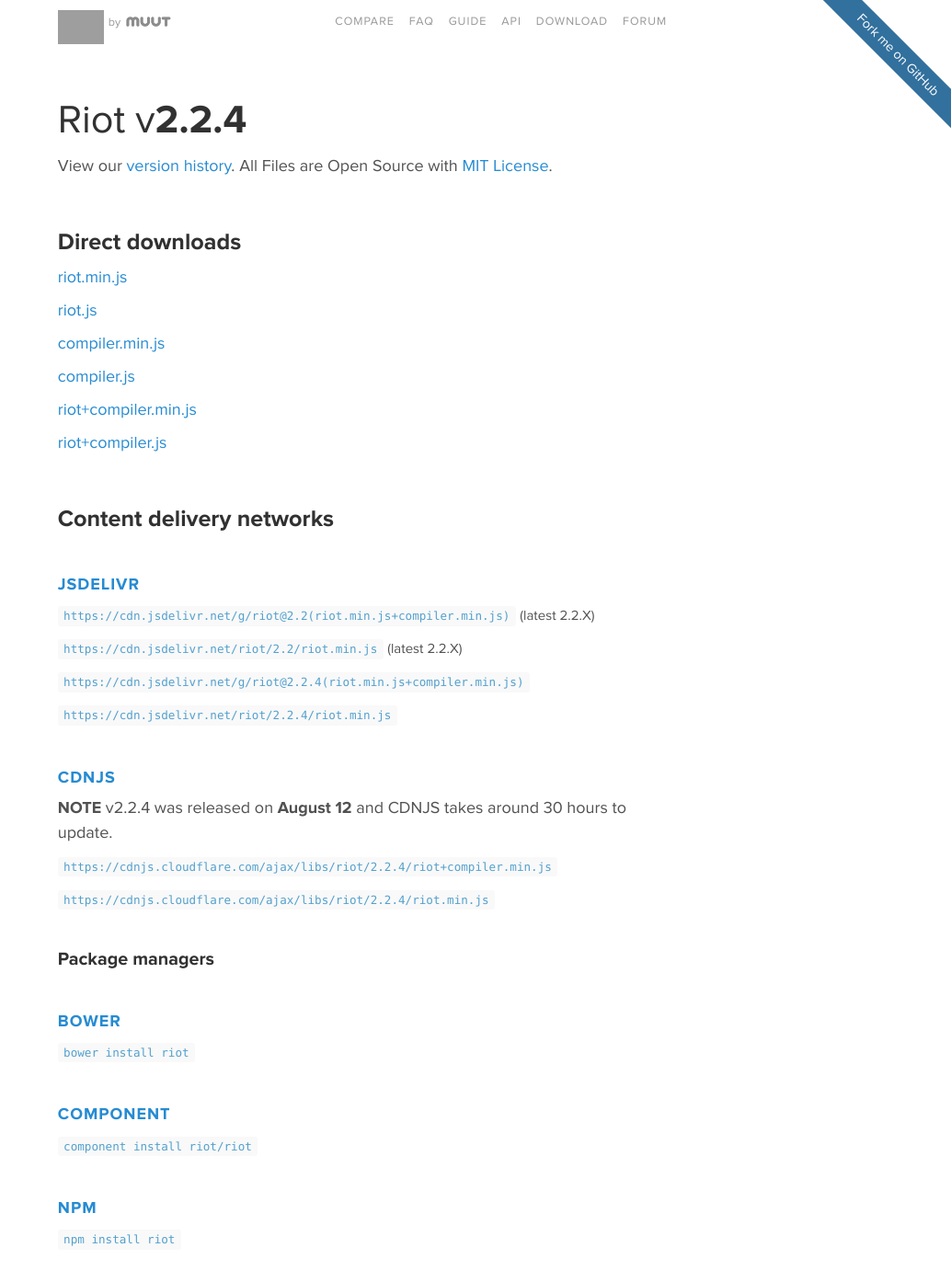
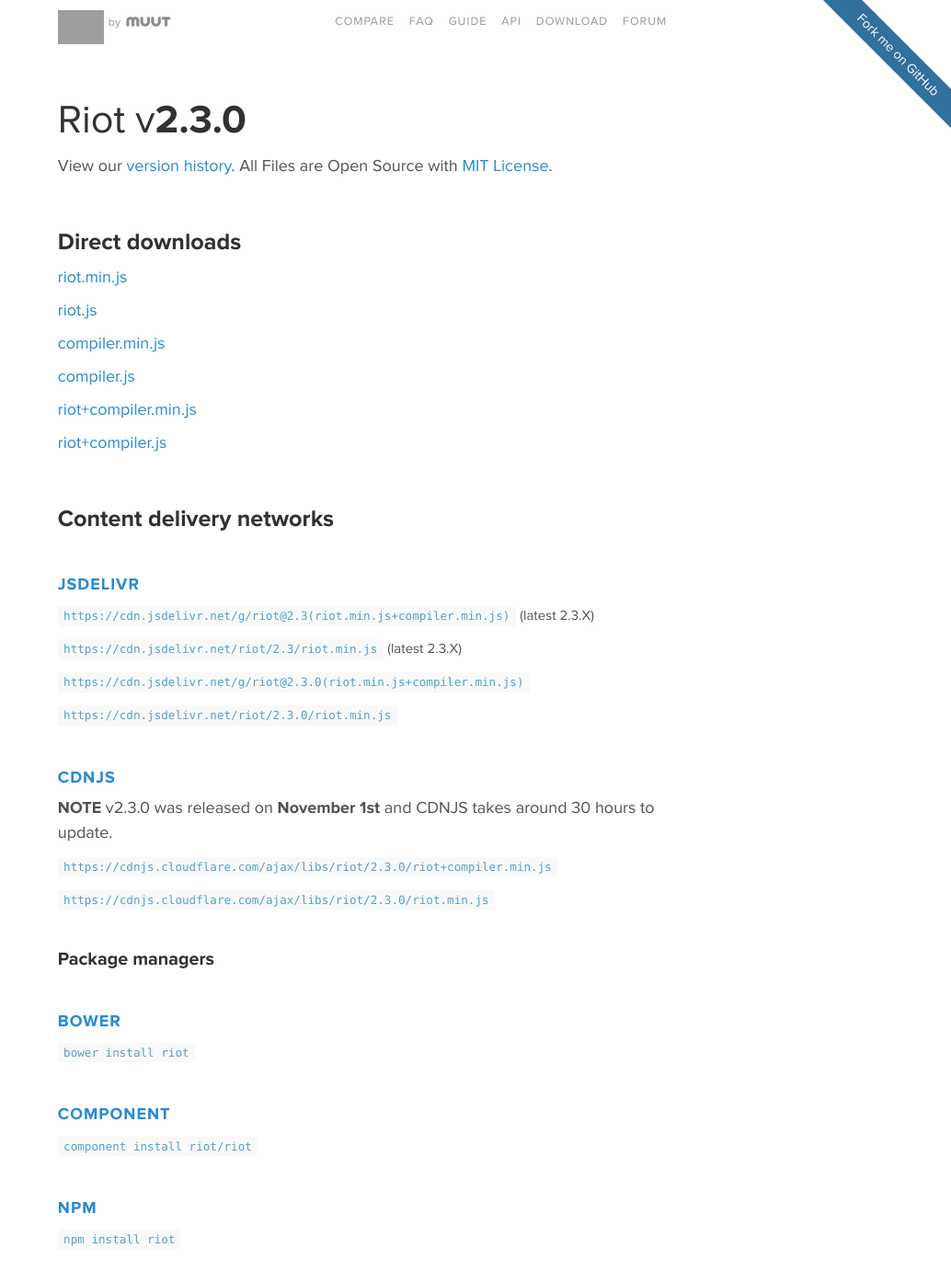
Before and after one commit to riot/riot.github.io, a Jekyll site: the page built from download.md, in a window 1280 px wide and 1400 px high. Shown: the top 1394 px of the window at 92% size, without its empty margins (246-1280 px from the left). Built offline with Jekyll 4.4.1, drawn with Linux system fonts in a browser that asks for light colours; Markdown is read by kramdown in place of the engine named in the settings; grey boxes are pictures that could not be loaded.

Commit message:
updated: riot email and added 2.3.0 release data

```diff
--- a/_config.yml
+++ b/_config.yml
@@ -35,14 +35,14 @@
 author:
   name:              Riot
   url:               http://riotjs.com
-  email:             riotjs@gmail.com
+  email:             hello.riotjs@gmail.com
 
 # Custom vars
-major_version:       2
-minor_version:       2.2
+major_version:       0
+minor_version:       2.3
 
-version:             2.2.4
-release_date:        August 12
-version_slurp:       Support for multiple syntax blocks
-size_min:            12.5
+version:             2.3.0
+release_date:        November 1st
+version_slurp:       Html5 history support - new compiler - enhanced loops
+size_min:            18.3
 repo:                https://github.com/riot/riot
```
